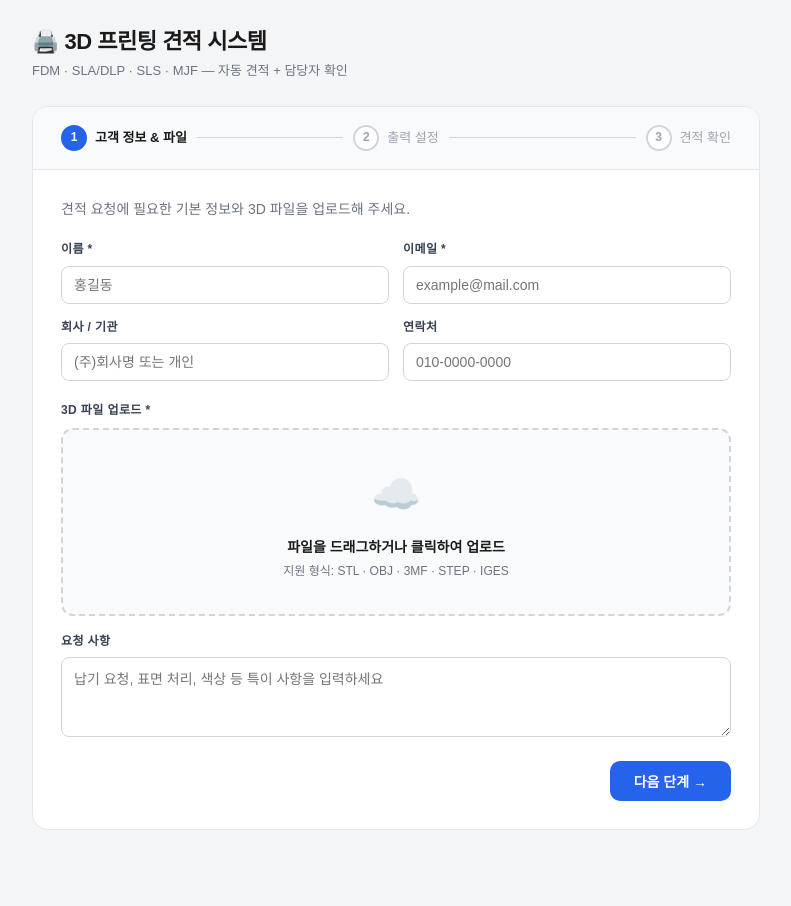
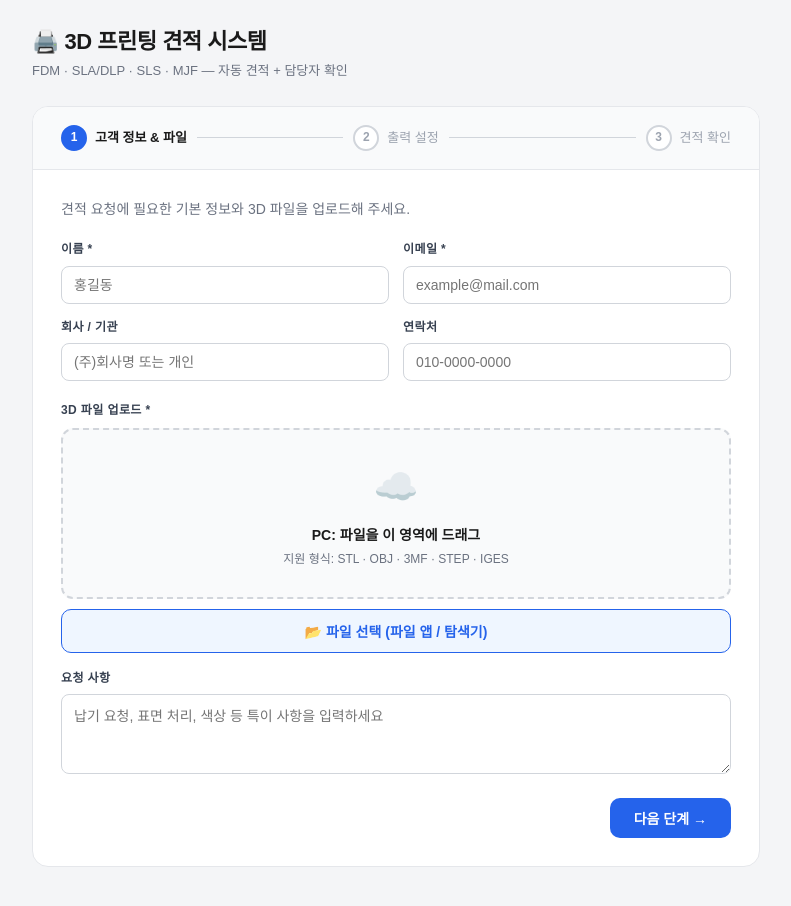
Before and after one commit to atelierhouse21-cloud/3d-print-quote, a Next.js app: page / in a window 1280 px wide. Shown: the top 906 px of the page, without its empty margins (244-1035 px from the left). Built offline with nearby package versions, Linux system fonts and the light colour scheme.

Commit message:
Update page.tsx

```diff
--- a/app/page.tsx
+++ b/app/page.tsx
@@ -471,23 +471,34 @@ export default function Home() {
               <div style={S.grp}><label style={S.lbl}>연락처</label><input type="tel" value={form.phone} onChange={e=>upd('phone',e.target.value)} placeholder="010-0000-0000"/></div>
             </div>
             <label style={{...S.lbl,display:'block',marginBottom:8}}>3D 파일 업로드 *</label>
+            {/* 숨김 파일 input */}
+            <input ref={fileRef} type="file" accept="*/*" style={{display:'none'}} onChange={e=>handleFile(e.target.files?.[0]||null)}/>
+
+            {/* PC: 드래그앤드롭 영역 */}
             <div onDragOver={e=>{e.preventDefault();setDrag(true)}} onDragLeave={()=>setDrag(false)}
               onDrop={e=>{e.preventDefault();setDrag(false);handleFile(e.dataTransfer.files[0])}}
-              onClick={()=>fileRef.current?.click()}
               style={{border:`2px dashed ${drag?'#2563eb':form.file?'#16a34a':'#d1d5db'}`,borderRadius:12,
-                padding:form.file&&showViewer?'14px 20px':'32px 20px',textAlign:'center',cursor:'pointer',
-                marginBottom:16,background:drag?'#eff6ff':form.file?'#f0fdf4':'#f9fafb',transition:'all .15s'}}>
-              <input ref={fileRef} type="file" accept="*/*" style={{display:'none'}} onChange={e=>handleFile(e.target.files?.[0]||null)}/>
+                padding:form.file&&showViewer?'14px 20px':'28px 20px',textAlign:'center',
+                marginBottom:10,background:drag?'#eff6ff':form.file?'#f0fdf4':'#f9fafb',transition:'all .15s'}}>
               {form.file?<>
                 <div style={{fontSize:24,marginBottom:6}}>📄</div>
                 <div style={{fontWeight:600,marginBottom:3}}>{form.file.name}</div>
-                <div style={{fontSize:12,color:'#6b7280'}}>클릭하여 파일 변경</div>
+                <div style={{fontSize:12,color:'#6b7280'}}>아래 버튼을 눌러 파일 변경</div>
               </>:<>
-                <div style={{fontSize:40,marginBottom:10}}>☁️</div>
-                <div style={{fontWeight:600,marginBottom:4}}>파일을 드래그하거나 클릭하여 업로드</div>
+                <div style={{fontSize:36,marginBottom:8}}>☁️</div>
+                <div style={{fontWeight:600,marginBottom:4}}>PC: 파일을 이 영역에 드래그</div>
                 <div style={{fontSize:12,color:'#6b7280'}}>지원 형식: STL · OBJ · 3MF · STEP · IGES</div>
               </>}
             </div>
+
+            {/* 파일 선택 버튼 (PC + 모바일 공통) */}
+            <button
+              onClick={()=>fileRef.current?.click()}
+              style={{width:'100%',padding:'11px 0',marginBottom:16,borderRadius:10,
+                border:'1.5px solid #2563eb',background:'#eff6ff',color:'#2563eb',
+                fontSize:14,fontWeight:700,cursor:'pointer',display:'flex',alignItems:'center',justifyContent:'center',gap:8}}>
+              📂 {form.file ? '다른 파일 선택' : '파일 선택 (파일 앱 / 탐색기)'}
+            </button>
             {form.file&&showViewer&&<STLViewer file={form.file} onAnalyzed={onAnalyzed}/>}
             {form.file&&!showViewer&&(
               <div style={{...S.alert,background:'#fffbeb',border:'1px solid #fcd34d',color:'#92400e'}}>
```
